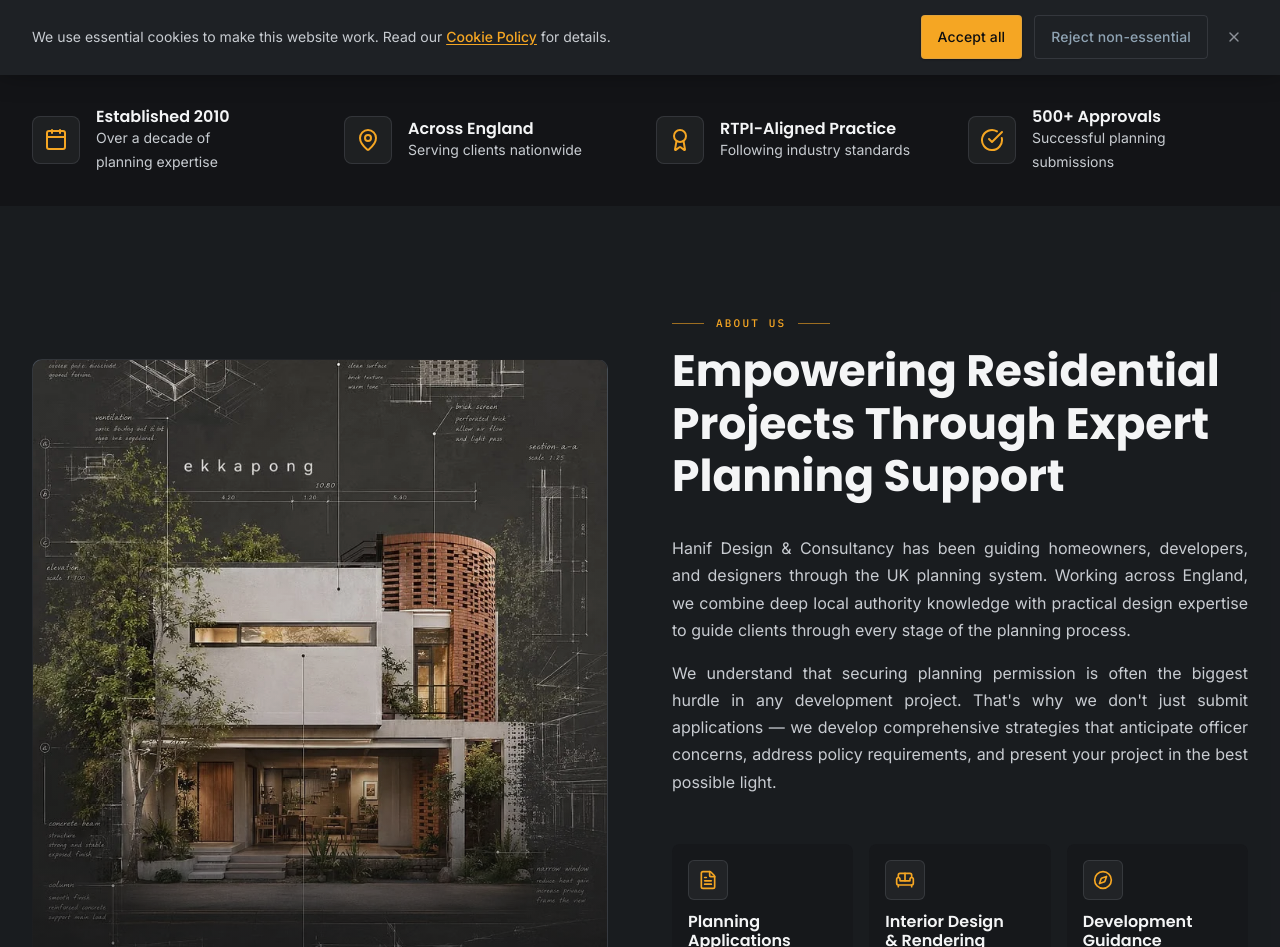
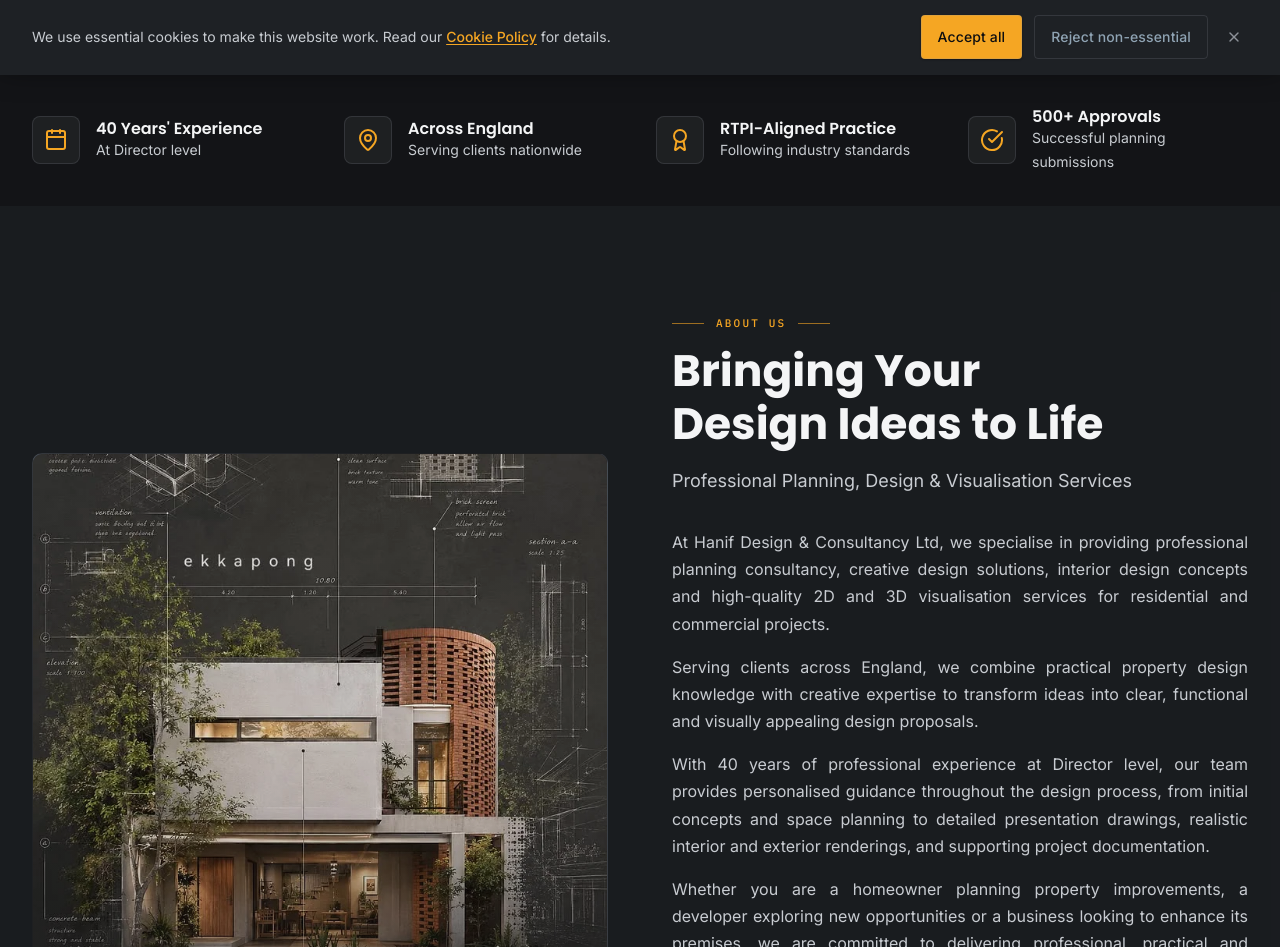
Before and after one commit to Amna-Shams/hanifdesign, a Next.js app: page / in a window 1280 px wide. Shown: the part 725-1672 px from the top of the page. Built offline with nearby package versions, Linux system fonts and the light colour scheme; no server answers.

Commit message:
hero para added

```diff
--- a/src/app/(marketing)/about/page.tsx
+++ b/src/app/(marketing)/about/page.tsx
@@ -203,7 +203,8 @@ export default function AboutPage() {
               <p>
                 Hanif Design &amp; Consultancy Ltd
                 has grown from a small design practice into a respected planning
-                consultancy working across England. Our team combines
+                consultancy working across England, with 40 years of professional
+                experience at Director level. Our team combines
                 deep local authority knowledge with practical design expertise to
                 guide clients through every stage of the planning process.
               </p>
--- a/src/app/(marketing)/layout.tsx
+++ b/src/app/(marketing)/layout.tsx
@@ -26,7 +26,7 @@ export const metadata: Metadata = {
     default: "Hanif Design & Consultancy Ltd — Design Consultancy across England",
     template: "%s | Hanif Design & Consultancy",
   },
-  description: "Planning consultancy and 3D visualisation across England: planning applications, building regulations, interior and exterior rendering, 3D floor plans and virtual staging for homeowners, designers and developers.",
+  description: "Planning consultancy and 3D visualisation across England: planning applications, building regulations, interior and exterior rendering, 3D floor plans and virtual staging for homeowners, designers and developers, backed by 40 years of professional experience at Director level.",
   keywords: ["planning consultant", "England", "planning applications", "permitted development", "planning appeals", "residential planning", "building regulations", "3D visualisation", "3D visualisation services", "interior visualisation", "exterior rendering", "3D floor plans", "virtual staging", "CGI rendering", "property marketing"],
   authors: [{ name: COMPANY_NAME }],
   creator: COMPANY_NAME,
--- a/src/app/(marketing)/services/[slug]/serviceSalesContent.tsx
+++ b/src/app/(marketing)/services/[slug]/serviceSalesContent.tsx
@@ -174,7 +174,7 @@ export const SALES_CONTENT: Record<string, SalesContent> = {
       title: "Why Choose Us for 3D Visualisation",
       items: [
         { icon: BadgeCheck, title: "Accurate to the plans", text: "Every image is modelled from your plans, so what you approve is what is proposed." },
-        { icon: Ruler, title: "From a planning and design practice", text: "We understand plans, planning and construction, so renders never show something that could not be built." },
+        { icon: Ruler, title: "40 years at Director level", text: "With 40 years of professional experience, we understand plans, planning and construction, so renders never show something that could not be built." },
         { icon: MessageSquare, title: "Clear approvals", text: "Angles, materials and lighting are agreed step by step, with no surprises at the end." },
         { icon: Repeat, title: "Consistent style", text: "Interior and exterior views of one scheme come out in a matching style, ready to use together." },
         { icon: Users, title: "Premium-quality CGI", text: "Good customer service and premium-quality CGI sit at the core of what we do." },
@@ -474,7 +474,7 @@ export const SALES_CONTENT: Record<string, SalesContent> = {
       title: "Why Choose Us for Planning Applications",
       items: [
         { icon: FileCheck, title: "Packages built to validate", text: "Complete submissions reduce avoidable delay." },
-        { icon: Users, title: "A named consultant", text: "A single point of contact handles your file end to end." },
+        { icon: Users, title: "A named consultant", text: "A single point of contact, backed by 40 years of professional experience at Director level, handles your file end to end." },
         { icon: BadgeCheck, title: "Fees agreed first", text: "Fees are agreed before work starts." },
         { icon: Compass, title: "Nationwide reach", text: "Working with clients across England, wherever your site is." },
       ],
--- a/src/components/home/AboutSnapshot.tsx
+++ b/src/components/home/AboutSnapshot.tsx
@@ -74,24 +74,35 @@ export function AboutSnapshot() {
           >
             <SectionHeading
               eyebrow="About Us"
-              title="Empowering Residential Projects Through Expert Planning Support"
+              title="Bringing Your Design Ideas to Life"
+              subtitle="Professional Planning, Design & Visualisation Services"
               align="left"
             />
 
             <div className="space-y-4 text-justify text-textmuted leading-relaxed">
               <p>
-                Hanif Design & Consultancy has been guiding homeowners, developers,
-                and designers through the UK planning system.
-                Working across England, we combine deep local authority knowledge with
-                practical design expertise to guide clients through every stage of
-                the planning process.
+                At Hanif Design &amp; Consultancy Ltd, we specialise in providing
+                professional planning consultancy, creative design solutions, interior
+                design concepts and high-quality 2D and 3D visualisation services for
+                residential and commercial projects.
               </p>
               <p>
-                We understand that securing planning permission is often the biggest
-                hurdle in any development project. That&apos;s why we don&apos;t just submit
-                applications — we develop comprehensive strategies that anticipate
-                officer concerns, address policy requirements, and present your
-                project in the best possible light.
+                Serving clients across England, we combine practical property design
+                knowledge with creative expertise to transform ideas into clear,
+                functional and visually appealing design proposals.
+              </p>
+              <p>
+                With 40 years of professional experience at Director level, our team
+                provides personalised guidance throughout the design process, from
+                initial concepts and space planning to detailed presentation drawings,
+                realistic interior and exterior renderings, and supporting project
+                documentation.
+              </p>
+              <p>
+                Whether you are a homeowner planning property improvements, a developer
+                exploring new opportunities or a business looking to enhance its
+                premises, we are committed to delivering professional, practical and
+                visually engaging solutions.
               </p>
             </div>
 
--- a/src/components/home/CredentialsBar.tsx
+++ b/src/components/home/CredentialsBar.tsx
@@ -6,8 +6,8 @@ import { motion } from "motion/react";
 const credentials = [
   {
     icon: Calendar,
-    title: "Established 2010",
-    description: "Over a decade of planning expertise",
+    title: "40 Years' Experience",
+    description: "At Director level",
   },
   {
     icon: MapPin,
```
